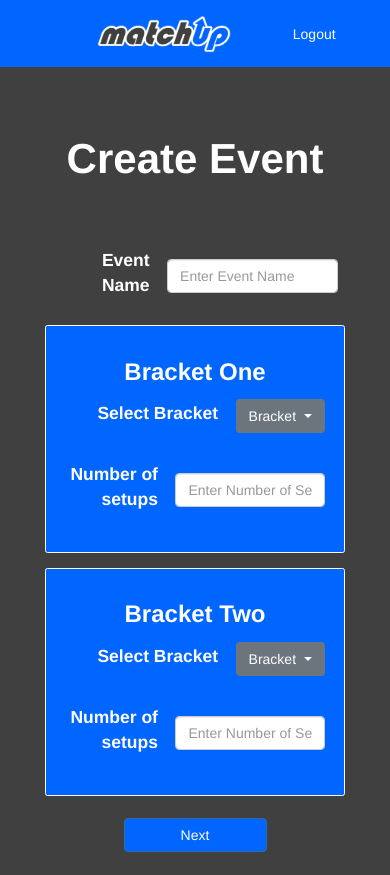
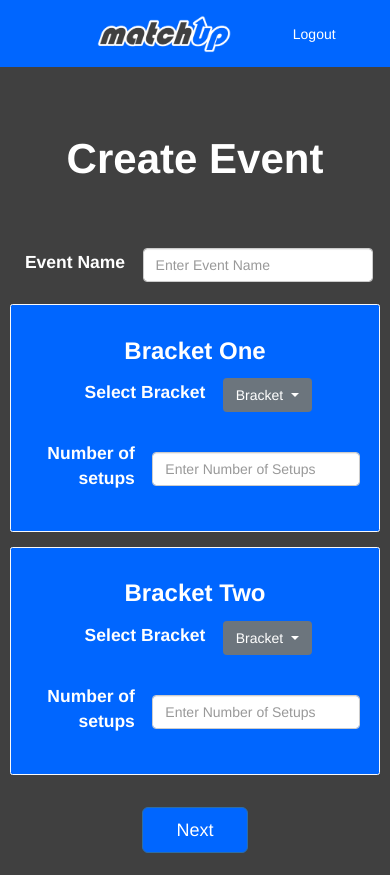
Before and after one commit to C-Dahr/matchup, a Vue app in the folder client/: page /createEvent in a window 390 px wide. Built offline with nearby package versions, Linux system fonts and the light colour scheme; sample sign-in values are in the browser's storage.

Commit message:
Cleaned up mobile layout. Added submit functionality. Dropdowns still not working

```diff
--- a/client/src/App.vue
+++ b/client/src/App.vue
@@ -60,8 +60,5 @@ export default {
   width: 30%;
   min-width: 300px;
 }
-.event-form {
-  width: 30%;
-  min-width: 300px;
-}
+
 </style>
--- a/client/src/views/CreateEvent.vue
+++ b/client/src/views/CreateEvent.vue
@@ -10,7 +10,7 @@
     </div>
     <div class="d-flex justify-content-center">
       <form @submit="onSubmit" method="post" class="event-form">
-            <div class="form-group d-flex justify-content-left">
+            <div id ="event-input" class="form-group d-flex justify-content-center">
               <label class="form-label">Event Name</label>
               <input class="form-control" type="text"
               name="eventname" v-model="eventForm.event_name"
@@ -39,7 +39,7 @@
                         <div class="form-group d-flex justify-content-left">
                             <label class="form-label">Number of setups</label>
                             <input class="form-control" type="text"
-                            name="setups1" v-model="eventForm.setups1"
+                            name="setups1" v-model="eventForm.brackets[0].number_of_setups"
                             required placeholder="Enter Number of Setups"/>
                             <span class="Error"></span>
                         </div>
@@ -66,7 +66,7 @@
                         <div class="form-group d-flex justify-content-left">
                             <label class="form-label">Number of setups</label>
                             <input class="form-control" type="text"
-                            name="setups1" v-model="eventForm.setups1"
+                            name="setups1" v-model="eventForm.brackets[1].number_of_setups"
                             required placeholder="Enter Number of Setups"/>
                             <span class="Error"></span>
                         </div>
@@ -74,7 +74,7 @@
                 </div>
             </div>
             <div class="form-group d-flex justify-content-center">
-                <input class="btn btn-primary account-form-submit" type="submit"
+                <input class="btn btn-primary btn-lg account-form-submit" type="submit"
                  value="Next"/>
             </div>
         </form>
@@ -83,20 +83,62 @@
 </template>
 
 <script>
+import axios from 'axios';
+
 export default {
   data() {
     return {
       errors: [],
       eventForm: {
         event_name: '',
-        bracket1: '',
-        setups1: '',
-        bracket2: '',
-        setups2: '',
+        brackets: [
+          {
+            bracket_id: '',
+            number_of_setups: '',
+          },
+          {
+            bracket_id: '',
+            number_of_setups: '',
+          },
+        ],
       },
     };
   },
   name: 'CreateEvent',
+  methods: {
+    onSubmit(evt) {
+      evt.preventDefault();
+      this.errors = [];
+      const payload = {
+        event_name: this.event_name,
+        brackets: [
+          {
+            bracket_id: this.brackets[0].bracket_id,
+            number_of_setups: this.brackets[0].number_of_setups,
+          },
+          {
+            bracket_id: this.brackets[1].bracket_id,
+            number_of_setups: this.brackets[1].number_of_setups,
+          },
+        ],
+      };
+      this.createEvent(payload);
+    },
+    createEvent(payload) {
+      const path = 'http://localhost:5000/event';
+      axios.post(path, payload)
+        .then(() => {
+          this.$router.push('/');
+        })
+        .catch((error) => {
+          if (error.response.status === 400) {
+            this.errors.push('Form is missing fields');
+          } else if (error.response.status === 401) {
+            this.errors.push('Invalid bracket ID');
+          }
+        });
+    },
+  },
 };
 </script>
 
@@ -108,5 +150,27 @@ export default {
 .card-title{
     font-weight: bold;
 }
+.event-form {
+  width: 60%;
+  min-width: 500px;
+}
+@media only screen and (max-width: 600px) {
+  .event-form {
+    width: 95%;
+    min-width: auto;
+  }
+  .card {
+    width: auto;
+}
+}
+.account-form-submit {
+  width: 30%;
+  background-color: #0066FF !important;
+  align-content: center;
+  margin-top: 10px;
+}
+#event-input {
+  max-width: 800px;
+}
 
 </style>
```
